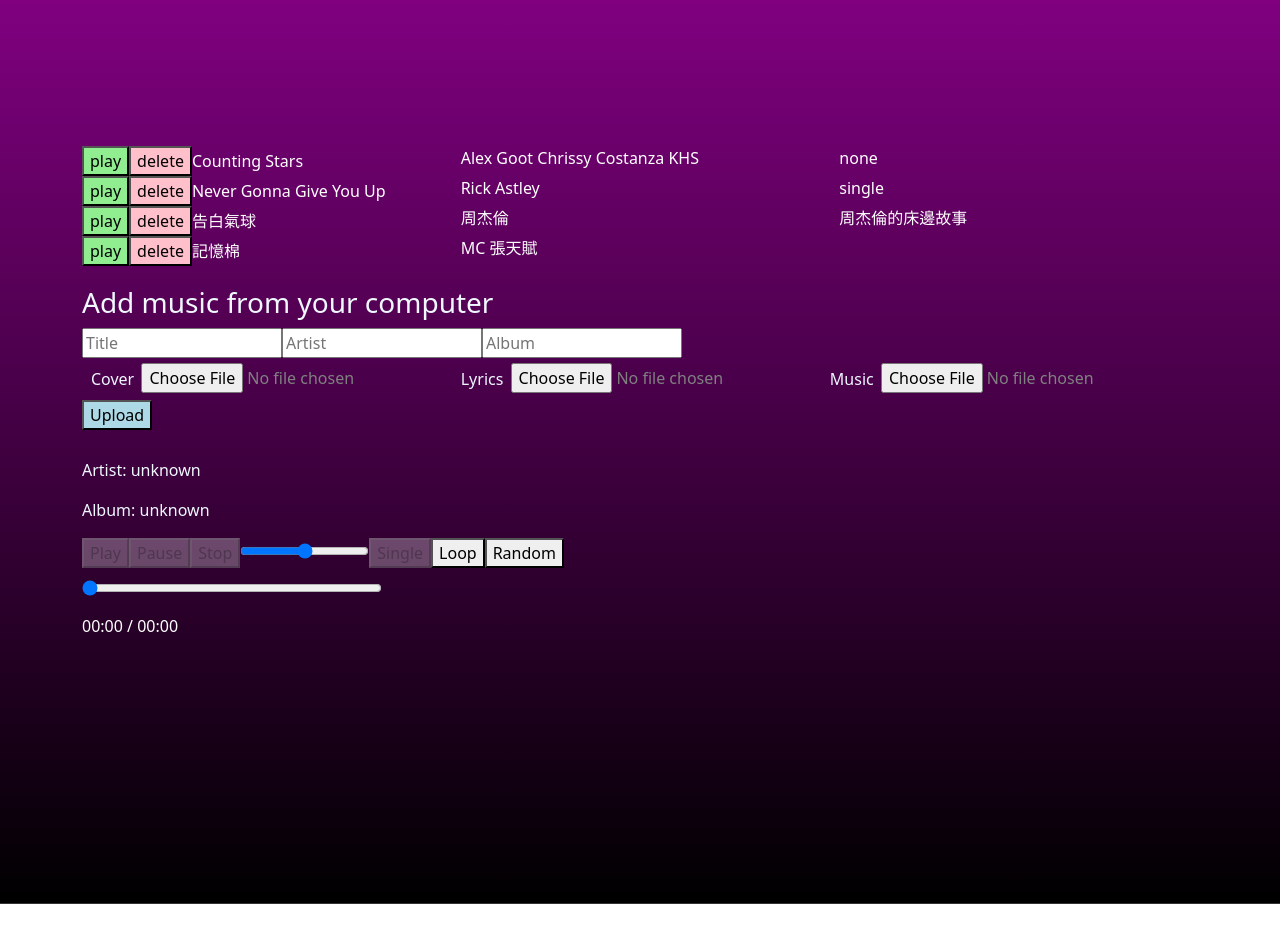
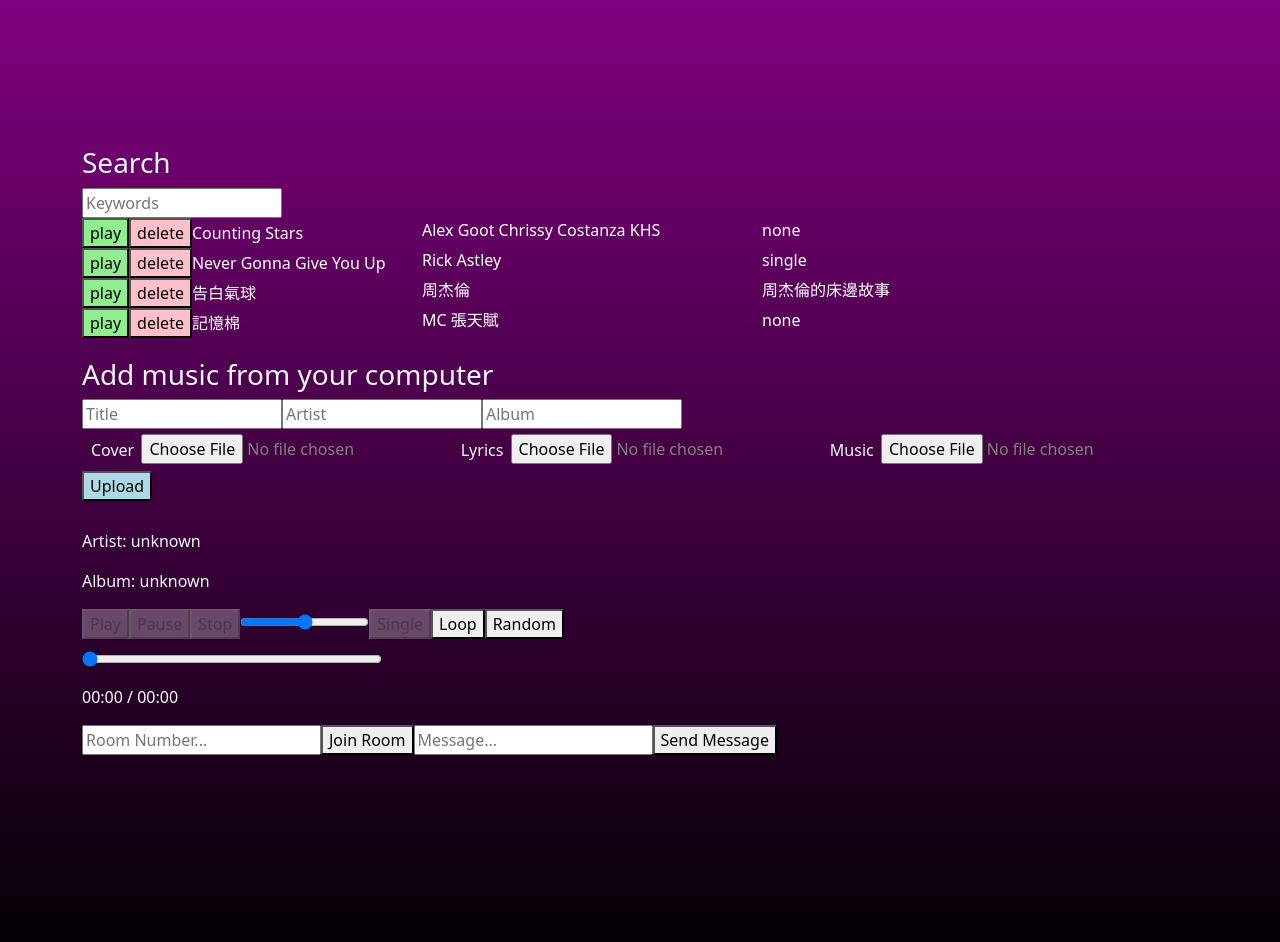
Before and after one commit to alexkkm/CSCI3280Project, a React (Create React App) app: page / in a window 1280 px wide. Shown: the top 942 px of the page. Before the commit the page ends 904 px from the top, so only its background shows below. Built offline with nearby package versions, Linux system fonts and the light colour scheme; no server answers.

Commit message:
add search

```diff
--- a/package.json
+++ b/package.json
@@ -6,10 +6,14 @@
     "@testing-library/jest-dom": "^5.14.1",
     "@testing-library/react": "^13.0.0",
     "@testing-library/user-event": "^13.2.1",
+    "cors": "^2.8.5",
+    "express": "^4.18.2",
     "react": "^18.2.0",
     "react-dom": "^18.2.0",
     "react-router-dom": "^6.8.2",
     "react-scripts": "5.0.1",
+    "socket.io": "^4.6.1",
+    "socket.io-client": "^4.6.1",
     "web-vitals": "^2.1.0"
   },
   "scripts": {
--- a/src/AudioScript/AudioPlayer.js
+++ b/src/AudioScript/AudioPlayer.js
@@ -3,6 +3,8 @@ import { DecodeWav } from './WavDecoder';
 import MusicVisualizer from './MusicVisualizer';
 import LrcDisplayer from './LrcDisplayer';
 import musicList from '../MusicDatabase/musicList';
+import Client from './Client';
+import io from 'socket.io-client';
 import "../index.css"
 
 export default function AudioPlayer() {
@@ -14,7 +16,7 @@ export default function AudioPlayer() {
         const secondsString = seconds < 10 ? `0${seconds}` : `${seconds}`;
         return `${minutesString}:${secondsString}`;
     };
-
+    const socket = io.connect("http://localhost:3001");
     const [fileName, setFileName] = useState(null);
     // const [audioURL, setAudioURL] = useState(null);
     const [audioBuffer, setAudioBuffer] = useState(null);
@@ -29,7 +31,8 @@ export default function AudioPlayer() {
     const [duration, setDuration] = useState(0); // for progress bar
     const [currentMusic, setCurrentMusic] = useState(null); // for database and lyric
     const [playMode, setPlayMode] = useState('single'); // for play mode, single, loop, random
-
+    const [searchKeywords, setSearch] = useState('');
+    const handleSearchChange = (event) => {setSearch(event.target.value);};
     const [title, setTitle] = useState('unknown'); // for title
     const handleTitleChange = (event) => {setTitle(event.target.value);};
     const [artist, setArtist] = useState('unknown'); // for artist
@@ -74,7 +77,6 @@ export default function AudioPlayer() {
         const fpath = URL.createObjectURL(file);
         setMusicFile(fpath);
     };
-
 
     const [, updateState] = React.useState();
     const forceUpdate = React.useCallback(() => updateState({}), []); // force rerender
@@ -160,8 +162,6 @@ export default function AudioPlayer() {
         }
         newAudioContext.close();
     };
-
-
 
     const handleFileChange = async (event) => {
         const file = event.target.files[0];
@@ -487,8 +487,13 @@ export default function AudioPlayer() {
                 <div className="row flex-grow-1">
                     {/* Upper bottom: Song list and uploding. */}
                     <div className="col-md-12" id='upperBottom'>
-
-                        {musicList.map((music, index) => {
+                            <h3>
+                                Search
+                            </h3>
+                            <input type="text" placeholder="Keywords" style={{color:"black", width: "200px"}} onChange={handleSearchChange} />
+                        <div style={{ minHeight: '100px', maxHeight: '400px', maxWidth: '1000px', overflow: 'auto' }}>
+                            {musicList.map((music) => {
+                                if (music.audioTitle.toLowerCase().includes(searchKeywords.toLowerCase(), 0) || music.artist.toLowerCase().includes(searchKeywords.toLowerCase(), 0) || music.album.toLowerCase().includes(searchKeywords.toLowerCase(), 0)) {
                                     return (
                                         <div style={{ display: "grid", gridTemplateColumns: "repeat(3, 1fr)", gridGap: 20, color: "white" }}>
                                             <div>
@@ -500,8 +505,12 @@ export default function AudioPlayer() {
                                             <div>{music.album}</div>
                                         </div>
                                     );
+                                }
+                                return null;
                             })}
+                        </div>
                         <div id="selectMusic" style={{marginTop: "20px"}}>
+
                             <h3>
                                 Add music from your computer
                             </h3>
@@ -575,7 +584,7 @@ export default function AudioPlayer() {
                     </div>
                 </div>
                 <div style={{height:"250px"}}>
-
+                    <Client/>
                 </div>
             </div>
 
--- /dev/null
+++ b/src/AudioScript/Client.js
@@ -0,0 +1,43 @@
+import io from 'socket.io-client';
+import { useEffect, useState } from 'react';
+
+const socket = io.connect("http://localhost:3001");
+
+function Client() {
+  const [message, setMessage] = useState("");
+  const [messageReceived, setMessageReceived] = useState("");
+  const [room, setRoom] = useState("");
+  const sendMessage = () => {
+    socket.emit("send_message", {message, room});
+  };
+
+  const joinRoom = () => {
+  if (room !== "") {
+    socket.emit("join_room", room);
+  }
+ };
+
+  useEffect(() => {
+    socket.on("receive_message", (data) => {
+      setMessageReceived(data.message);
+    });
+  });
+
+  return (
+    <div className="Client">
+      <input placeholder = "Room Number..." onChange = {(event) => {
+        setRoom(event.target.value);
+      }}
+      />
+      <button onClick={joinRoom}> Join Room</button>
+      <input placeholder = "Message..." onChange = {(event) => {
+        setMessage(event.target.value);
+      }}
+      />
+      <button onClick={sendMessage}> Send Message</button>
+      {messageReceived}
+    </div>
+  );
+}
+
+export default Client;
--- a/src/MusicDatabase/musicList.json
+++ b/src/MusicDatabase/musicList.json
@@ -26,6 +26,7 @@
     {
         "audioPath": "/Music/ MC 張天賦  記憶棉.mp3",
         "audioTitle": "記憶棉",
-        "artist": "MC 張天賦"
+        "artist": "MC 張天賦",
+        "album": "none"
     }
 ]
```
Also changed, not shown: src/server/srv.js (added, +31 -0 lines), 1 other file (tests, documents, lock files or other folders). Lines whose indentation alone changed are shown as unchanged.
